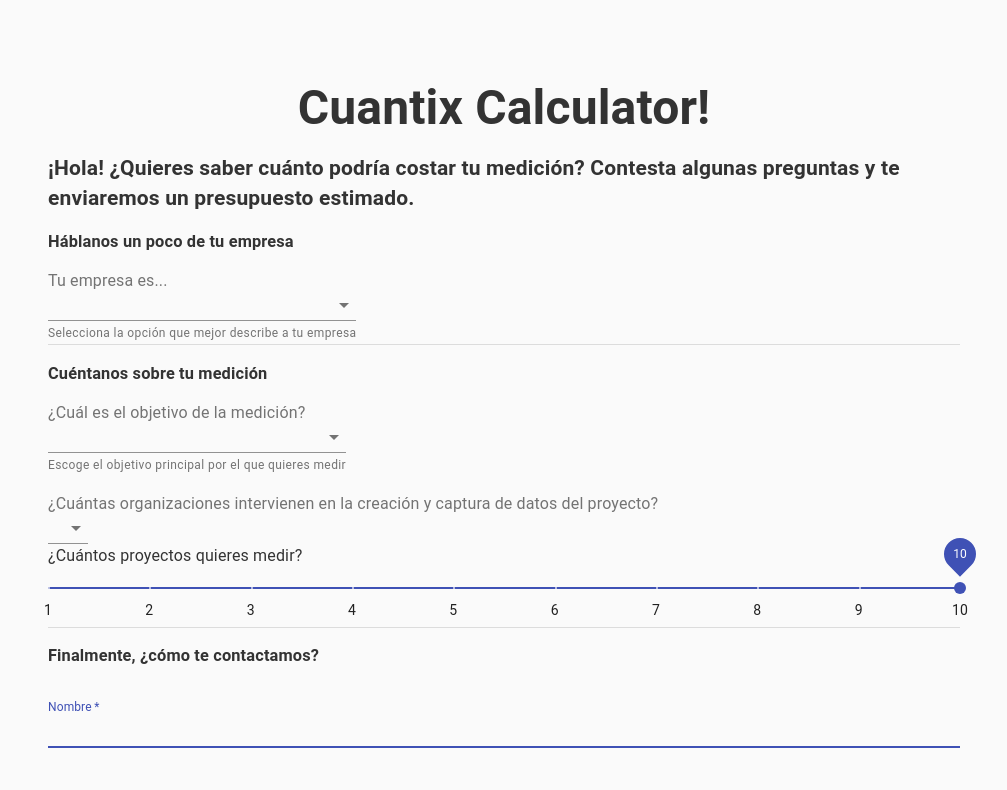
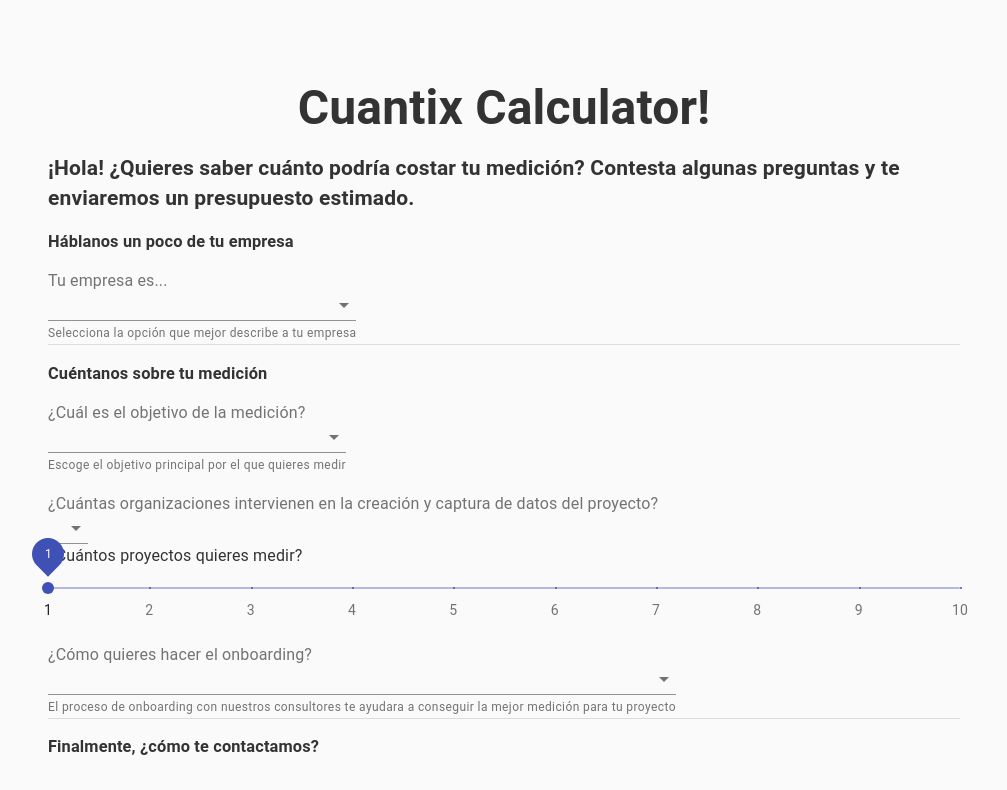
Before and after one commit to fontcuberta/calculator, a Next.js app: page / in a window 1280 px wide. Shown: the top 790 px of the page, without its empty margins (136-1143 px from the left). Built offline with nearby package versions, Linux system fonts and the light colour scheme.

Commit message:
Adding questions

```diff
--- a/pages/index.js
+++ b/pages/index.js
@@ -1,9 +1,8 @@
 import React, { useState } from 'react'
 import Head from 'next/head'
-import { makeStyles } from '@material-ui/core/styles';
 import { CssBaseline, Container, Divider, TextField } from "@material-ui/core";
 import { InputLabel, MenuItem, FormHelperText, FormControl, Select, Button } from "@material-ui/core";
-import { Switch, FormGroup, FormControlLabel, Slider, Typography } from "@material-ui/core";
+import { Slider, Typography } from "@material-ui/core";
 
 const Home = () => {
   const [customerName, setCustomerName] = useState('')
@@ -13,7 +12,9 @@
   const [customerPhone, setCustomerPhone] = useState('')
   const [customerCountry, setCustomerCountry] = useState('')
   const [numberOfOrganizations, setNumberOfOrganizations] = useState('')
+  const [numberOfProjects, setNumberOfProjects] = useState(1)
   const [measureGoal, setMeasureGoal] = useState('')
+  const [onboardingType, setOnboardingType] = useState('')
 
   const marks = new Array(10)
     .fill(0)
@@ -30,12 +31,6 @@
         payload: "Tus Vainas"
       })
     })
-  };
-  const toggleIfPsychometrics = () => {
-    setIfPsychometrics(prev => !prev);
-  };
-  const toggleIfOwnIndicators = () => {
-    setIfOwnIndicators(prev => !prev);
   };
 
   return (
@@ -78,6 +73,7 @@
               </FormControl>
             </div>
             <Divider />
+
             <h3>Cuéntanos sobre tu medición</h3>
             <div className ="selector">
               <InputLabel>
@@ -142,14 +138,47 @@
               ¿Cuántos proyectos quieres medir?
             </Typography>
             <Slider
-              defaultValue={10}
+              value={numberOfProjects}
+              defaultValue={1}
               step={1}
               min={1}
               max={10}
               marks={marks}
               valueLabelDisplay="on"
             />
+            <div className ="selector">
+              <InputLabel>
+                  ¿Cómo quieres hacer el onboarding?
+              </InputLabel>
+              <FormControl>
+                <Select
+                  id="onboardingType"
+                  value={onboardingType}
+                  onChange={setOnboardingType}
+                >
+                  <MenuItem value="Personalizado">
+                    Personalizado
+                  </MenuItem>
+                  <MenuItem value="Diseño Teoría de Cambio">
+                    Diseño Teoría de Cambio
+                  </MenuItem>
+                  <MenuItem value="Webinar Grupal">
+                    Webinar Grupal
+                  </MenuItem>
+                  <MenuItem value="Webinar Individual">
+                    Webinar Individual
+                  </MenuItem>
+                  <MenuItem value="Sin Onboarding">
+                    Sin Onboarding
+                  </MenuItem>
+                </Select>
+                <FormHelperText>
+                  El proceso de onboarding con nuestros consultores te ayudara a conseguir la mejor medición para tu proyecto
+                </FormHelperText>
+              </FormControl>
+            </div>
             <Divider/>
+
             <h3>Finalmente, ¿cómo te contactamos?</h3>
             <TextField
               id="customerName"
```
